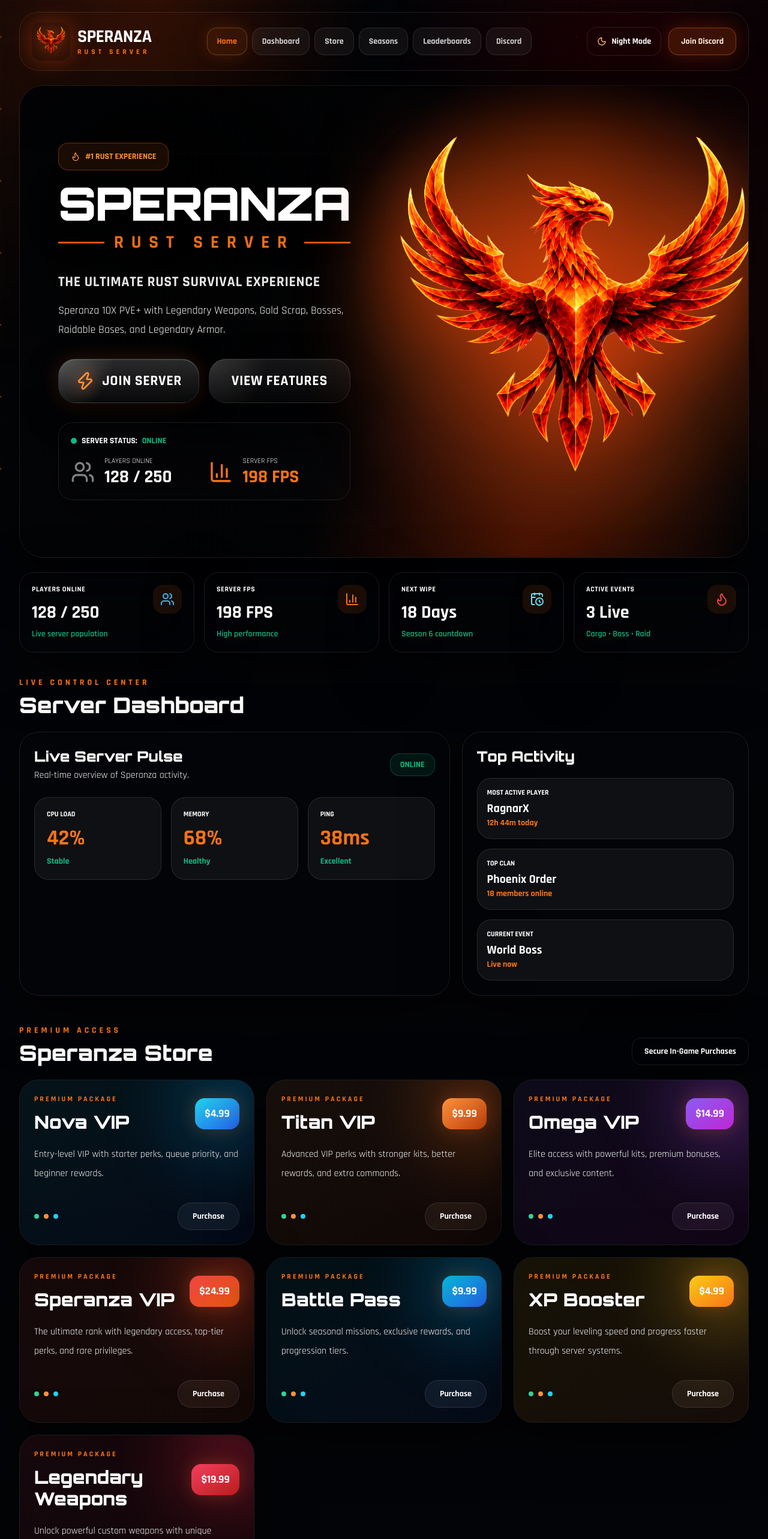
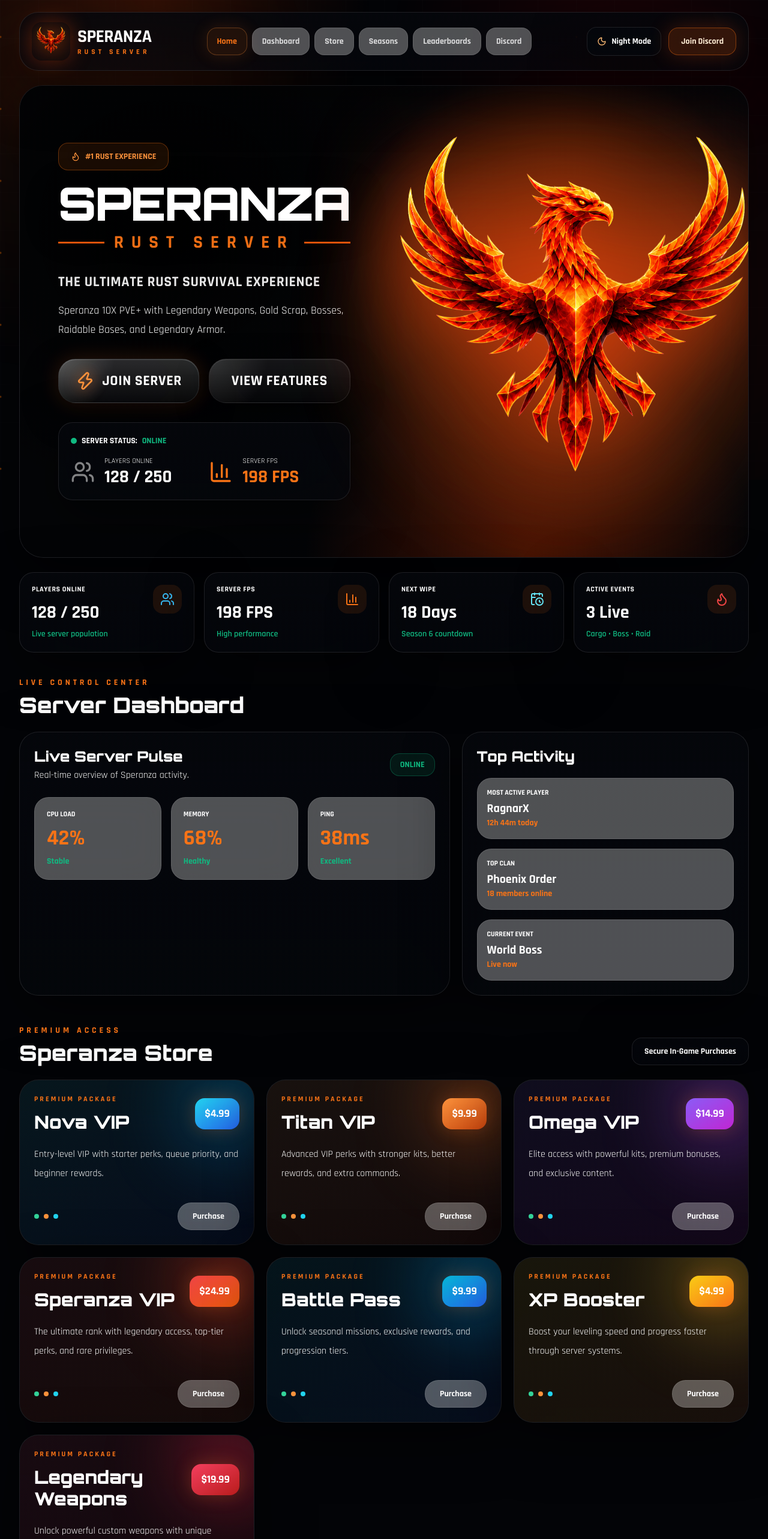
Before and after one commit to speranzarust/speranzarust, a Next.js app: page / in a window 1280 px wide. Shown: the top 2566 px of the page at 60% size. Built offline with nearby package versions, Linux system fonts and the light colour scheme.

Commit message:
Update page.tsx

```diff
--- a/app/page.tsx
+++ b/app/page.tsx
@@ -52,7 +52,7 @@ const storeInView = useInView(storeRef, {
   page: isDay ? 'bg-[#f7f8fb] text-slate-950' : 'bg-[#030407] text-white',
   panel: isDay
     ? 'border-white/70 bg-white/60 shadow-[0_28px_90px_rgba(15,23,42,.12)]'
-    : 'border-white/10 bg-black/36 shadow-[0_28px_90px_rgba(0,0,0,.55)]',
+    : 'border-white/10 bg-[linear-gradient(180deg,rgba(5,7,12,.88)_0%,rgba(5,7,12,.72)_100%)] shadow-[0_28px_90px_rgba(0,0,0,.55)] backdrop-blur-3xl',
   muted: isDay ? 'text-slate-600' : 'text-white/62',
   heroBg: isDay
     ? 'bg-[radial-gradient(circle_at_73%_38%,rgba(255,106,0,.20),transparent_33%),linear-gradient(90deg,rgba(255,255,255,.96)_0%,rgba(255,255,255,.70)_46%,rgba(255,255,255,.48)_100%)]'
@@ -88,7 +88,7 @@ const storeInView = useInView(storeRef, {
           ? 'border-orange-400/30 bg-orange-500/10 text-orange-500 shadow-[0_0_28px_rgba(255,120,40,.16)]'
           : isDay
             ? 'border-black/5 bg-white/45 text-slate-700 hover:text-orange-500'
-            : 'border-white/10 bg-white/5 text-white/80 hover:text-orange-400'
+            : 'border-white/10 bg-white/30 text-white/80 hover:text-orange-400'
       }`}
     >
       <div className="absolute inset-0 bg-[linear-gradient(120deg,rgba(255,255,255,.16),transparent_42%,rgba(255,255,255,.06))] opacity-0 transition duration-300 group-hover:opacity-100" />
@@ -232,7 +232,7 @@ transition={{
           ['Memory', '68%', 'Healthy'],
           ['Ping', '38ms', 'Excellent'],
         ].map(([label, value, status]) => (
-          <div key={label} className="rounded-3xl border border-white/10 bg-white/5 p-5 backdrop-blur-xl">
+          <div key={label} className="rounded-3xl border border-white/10 bg-white/30 p-5 backdrop-blur-xl">
             <div className={`text-xs font-bold uppercase ${theme.muted}`}>{label}</div>
             <div className="mt-3 text-4xl font-black text-orange-500">{value}</div>
             <div className="mt-2 text-sm font-bold text-emerald-500">{status}</div>
@@ -250,7 +250,7 @@ transition={{
           ['Top Clan', 'Phoenix Order', '18 members online'],
           ['Current Event', 'World Boss', 'Live now'],
         ].map(([title, value, sub]) => (
-          <div key={title} className="rounded-3xl border border-white/10 bg-white/5 p-4">
+          <div key={title} className="rounded-3xl border border-white/10 bg-white/30 p-4">
             <div className={`text-xs font-bold uppercase ${theme.muted}`}>{title}</div>
             <div className="mt-1 text-xl font-black">{value}</div>
             <div className="text-sm font-bold text-orange-500">{sub}</div>
@@ -404,7 +404,7 @@ transition={{
               <div className="h-2 w-2 rounded-full bg-cyan-400" />
             </div>
 
-            <button className="group relative overflow-hidden rounded-[1.4rem] border border-white/10 bg-white/5 px-6 py-3 text-sm font-bold text-white backdrop-blur-2xl transition-all duration-300 hover:-translate-y-1 hover:border-orange-400/30 hover:shadow-[0_0_30px_rgba(255,120,40,.22)]">
+            <button className="group relative overflow-hidden rounded-[1.4rem] border border-white/10 bg-white/30 px-6 py-3 text-sm font-bold text-white backdrop-blur-2xl transition-all duration-300 hover:-translate-y-1 hover:border-orange-400/30 hover:shadow-[0_0_30px_rgba(255,120,40,.22)]">
               <div className="absolute inset-0 bg-[linear-gradient(120deg,rgba(255,255,255,.18),transparent_42%,rgba(255,255,255,.05))] opacity-0 transition duration-300 group-hover:opacity-100" />
 
               <span className="relative">
```
